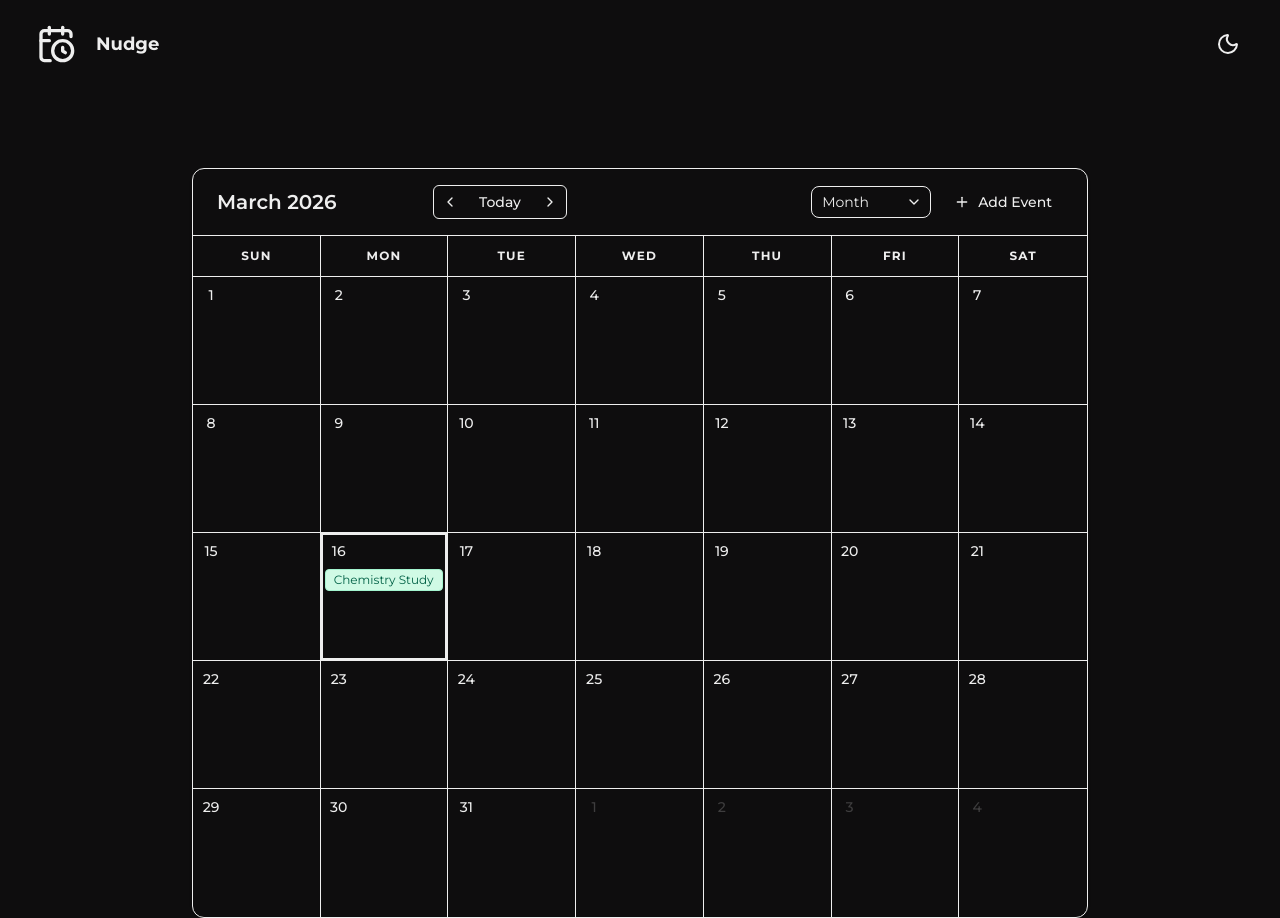
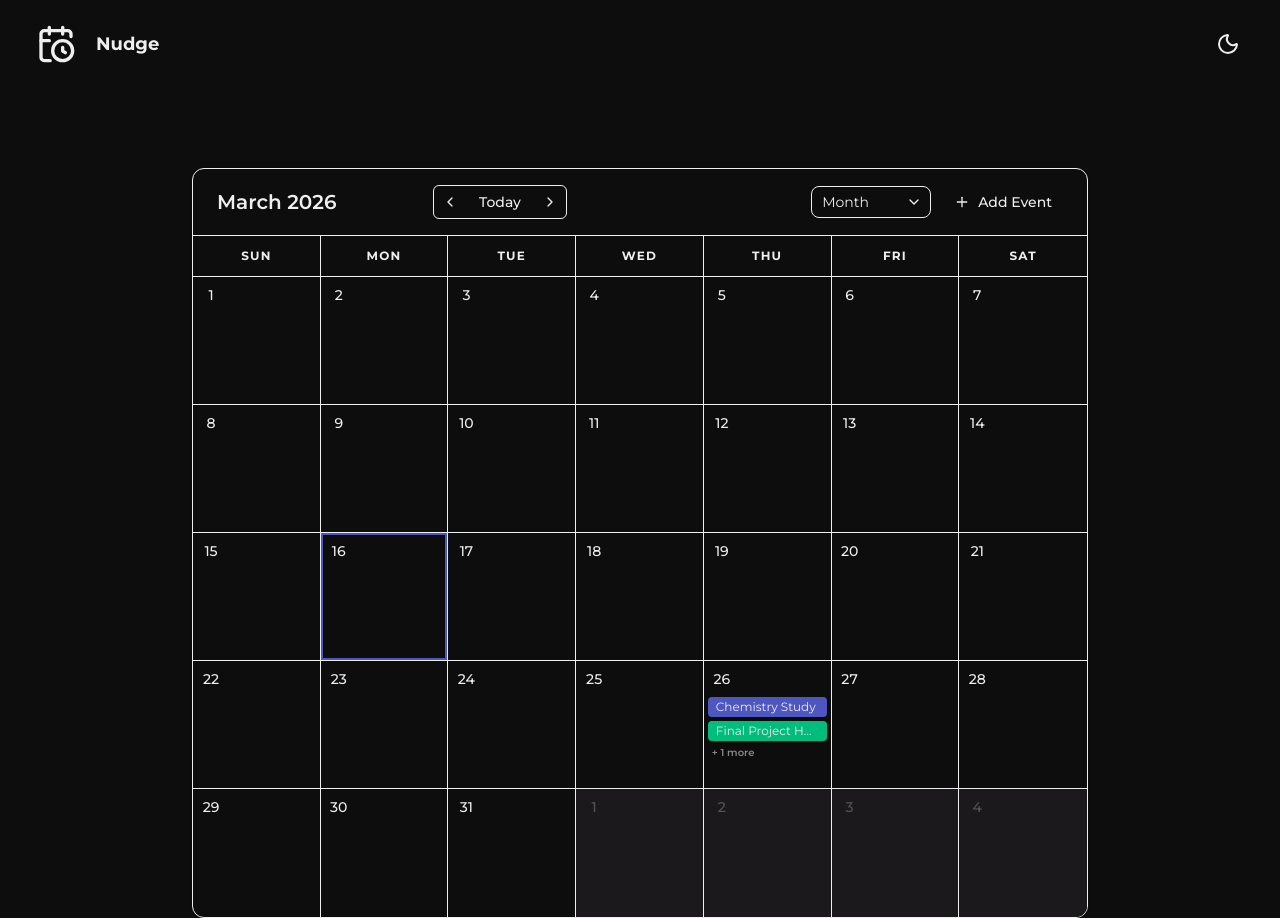
Before and after one commit to cheesyriver/nudge-calendar, a Next.js app: page / in a window 1280 px wide. Built offline with nearby package versions, Linux system fonts and the light colour scheme.

Commit message:
Added day view, edited event to include an end time.

```diff
--- a/components/calendar/Calendar.tsx
+++ b/components/calendar/Calendar.tsx
@@ -1,31 +1,43 @@
 'use client';
 
 import { useState } from 'react';
-import {
-  addMonths, subMonths, addWeeks, subWeeks,
-  addDays, subDays, startOfToday,
-} from 'date-fns';
+import { addMonths, subMonths, addWeeks, subWeeks, addDays, subDays, startOfToday } from 'date-fns';
 import { CalendarTop } from './CalendarTop';
 import { MonthView } from './month view/MonthView';
 import { CalendarEvent } from './month view/Day';
 import { WeekView } from './week view/WeekView';
+import { DayView } from './day view/DayView';
 
 export function Calendar() {
   const [view, setView] = useState('month');
   const [currentDate, setCurrentDate] = useState(startOfToday());
 
-  // Placeholder for events state. REPLACE WITH FIREBASE DATA LATER!
   const [events] = useState<CalendarEvent[]>([
     {
       id: '1',
       title: 'Chemistry Study',
-      start: new Date(),
-      color: 'bg-emerald-100 border-emerald-200 text-emerald-800'
+      start: new Date(2026, 2, 26, 8, 0),
+      end: new Date(2026, 2, 26, 10, 30),
+      color: 'bg-(--accent-color) border-none'
+    },
+    {
+      id: '2',
+      title: 'Final Project Hackathon',
+      start: new Date(2026, 2, 26, 12, 30),
+      end: new Date(2026, 2, 26, 15, 30),
+      color: 'bg-emerald-500 border-none'
+    },
+    {
+      id: '3',
+      title: 'Final Project Hackathon',
+      start: new Date(2026, 2, 26, 18, 30),
+      end: new Date(2026, 2, 26, 23, 59),
+      color: 'bg-(--accent-color) border-none'
     },
   ]);
 
   const handleNavigate = (direction: 'prev' | 'next') => {
-    const actions: Record<string, Function> = {
+    const actions: Record<string, (date: Date, amount: number) => Date> = {
       month: direction === 'next' ? addMonths : subMonths,
       week: direction === 'next' ? addWeeks : subWeeks,
       day: direction === 'next' ? addDays : subDays,
@@ -35,11 +47,12 @@ export function Calendar() {
 
   const handleDateClick = (date: Date) => {
     console.log("Opening event creator for:", date);
-    // Trigger your Gemini Dialog or Add Event Modal
   };
 
   return (
-    <div className="flex flex-col h-full w-full max-w-4xl border rounded-xl overflow-hidden bg-background shadow-sm">
+    <div
+      className="flex flex-col h-full w-full max-w-4xl border border-(--primary-text) rounded-xl overflow-hidden bg-background shadow-sm"
+    >
       <CalendarTop
         currentDate={currentDate}
         view={view}
@@ -50,7 +63,7 @@ export function Calendar() {
         onAddEvent={() => console.log("Open Gemini AI Assistant")}
       />
 
-      <div className="flex-1 overflow-y-auto">
+      <div className="flex-1 min-h-0">
         {view === 'month' && (
           <MonthView
             currentDate={currentDate}
@@ -60,7 +73,17 @@ export function Calendar() {
         )}
 
         {view === 'week' && (
-          <WeekView currentDate={currentDate} events={events} />
+          <WeekView
+            currentDate={currentDate}
+            events={events}
+          />
+        )}
+
+        {view === 'day' && (
+          <DayView
+            currentDate={currentDate}
+            events={events}
+          />
         )}
       </div>
     </div>
--- /dev/null
+++ b/components/calendar/day view/DayView.tsx
@@ -0,0 +1,134 @@
+'use client';
+
+import {
+  format,
+  isSameDay,
+  startOfDay,
+  endOfDay,
+  differenceInMinutes,
+  max,
+  min
+} from "date-fns";
+import { ScrollArea } from "@/components/ui/scroll-area";
+import { cn } from "@/lib/utils";
+
+import { CalendarEvent } from '../month view/Day';
+
+interface DayViewProps {
+  currentDate: Date;
+  events: CalendarEvent[];
+}
+
+export function DayView({ currentDate, events }: Readonly<DayViewProps>) {
+  const hours = Array.from({ length: 24 }, (_, i) => i);
+
+  const dayStart = startOfDay(currentDate);
+  const dayEnd = endOfDay(currentDate);
+
+  // Filter events that overlap with this specific day
+  const dayEvents = events.filter(e => {
+    return e.start <= dayEnd && e.end >= dayStart;
+  });
+
+  return (
+    <div className="flex flex-col h-170 bg-background overflow-hidden border rounded-xl border-(--border-color)">
+
+      {/* 1. Header */}
+      <div className="flex flex-none border-b p-4 items-center justify-between border-(--border-color)">
+        <div className="flex flex-col text-left">
+          <h2 className="text-lg font-bold text-(--primary-text)">
+            {format(currentDate, "EEEE")}
+          </h2>
+          <p className="text-sm text-muted-foreground">
+            {format(currentDate, "MMMM do, yyyy")}
+          </p>
+        </div>
+
+        {isSameDay(currentDate, new Date()) && (
+          <span className="px-3 py-1 rounded-full bg-(--accent-color) text-white text-xs font-bold">
+            Today
+          </span>
+        )}
+      </div>
+
+      {/* 2. Scrollable Body */}
+      <ScrollArea className="flex-1 w-full h-full overflow-y-auto">
+        <div className="flex items-start">
+
+          {/* Hours Column */}
+          <div className="w-20 shrink-0 flex flex-col">
+            {hours.map((hour) => (
+              <div key={hour} className="h-20 relative border-r border-(--border-color)">
+                <span className="absolute -top-2 right-3 text-[11px] font-semibold text-muted-foreground uppercase">
+                  {hour === 0 ? "" : format(new Date().setHours(hour, 0, 0, 0), "h a")}
+                </span>
+              </div>
+            ))}
+          </div>
+
+          {/* Detailed Grid */}
+          <div className="relative flex-1 h-full min-h-480">
+            {/* Background Grid Lines */}
+            {hours.map((hour) => (
+              <div
+                key={hour}
+                className="h-20 border-b transition-colors hover:bg-(--opaque-color)"
+                style={{ borderColor: 'var(--border-color)' }}
+              />
+            ))}
+
+            {/* Absolute Positioned Events */}
+            {dayEvents.map((event) => {
+              // Stops Events going off page (Clamp)
+              const visualStart = max([event.start, dayStart]);
+              const visualEnd = min([event.end, dayEnd]);
+
+              // Calculate Top offset based on clamped start
+              const startHour = visualStart.getHours();
+              const startMinutes = visualStart.getMinutes();
+              const top = (startHour * 80) + (startMinutes / 60 * 80);
+
+              // Calculate Height based on clamped duration
+              const durationInMinutes = differenceInMinutes(visualEnd, visualStart);
+              const height = (durationInMinutes / 60) * 80;
+
+              return (
+                <div
+                  key={event.id}
+                  className={cn(
+                    "absolute left-4 right-10 rounded-lg p-4 border shadow-md transition-all",
+                    event.color || "bg-(--accent-color) text-white border-white/10"
+                  )}
+                  style={{
+                    top: `${top}px`,
+                    height: `${height}px`,
+                    minHeight: '20px',
+                    zIndex: 10
+                  }}
+                >
+                  <div className="flex justify-between items-start overflow-hidden">
+                    <p className="font-bold text-sm sm:text-base truncate leading-tight">
+                      {event.title}
+                    </p>
+                    <span className="text-xs opacity-80 uppercase ml-2 whitespace-nowrap">
+                      {format(event.start, "h:mm a")} - {format(event.end, "h:mm a")}
+                    </span>
+                  </div>
+
+                  {/* Event details - only shows if block is tall enough */}
+                  {height > 50 && (
+                    <p className="text-xs mt-1 opacity-80 line-clamp-1">
+                      {isSameDay(event.start, event.end)
+                        ? "Single Day Event"
+                        : "Multi-day Event"}
+                    </p>
+                  )}
+                </div>
+              );
+            })}
+          </div>
+        </div>
+      </ScrollArea>
+    </div>
+  );
+}
--- a/components/calendar/month view/Day.tsx
+++ b/components/calendar/month view/Day.tsx
@@ -1,14 +1,14 @@
 'use client';
 
-import React, { useMemo } from 'react';
-import { isToday, isSameDay, startOfDay, format } from 'date-fns';
+import { useMemo } from 'react';
+import { isToday, startOfDay, format, isWithinInterval } from 'date-fns';
 import { cn } from "@/lib/utils";
 
-// Types for events - adjust based future firebase schema - DONT FORGET
 export interface CalendarEvent {
   id: string;
   title: string;
   start: Date;
+  end: Date;
   color?: string;
 }
 
@@ -22,47 +22,80 @@ interface DayProps {
 const MAX_VISIBLE_EVENTS = 2;
 
 export function Day({ date, isCurrentMonth, events, onClick }: Readonly<DayProps>) {
-  // Filter events for this specific day
+  // Checks if the current date is between the start and end of the event
   const dayEvents = useMemo(() => {
-    return events.filter((event) => isSameDay(startOfDay(event.start), startOfDay(date)));
+    const dayStart = startOfDay(date);
+
+    return events.filter((event) => {
+      const eventStart = startOfDay(event.start);
+      const eventEnd = startOfDay(event.end);
+
+      return isWithinInterval(dayStart, {
+        start: eventStart,
+        end: eventEnd
+      });
+    });
   }, [events, date]);
 
   const extraEventsCount = dayEvents.length - MAX_VISIBLE_EVENTS;
 
   return (
-    <button type="button" onClick={() => onClick(date)} className={cn("group relative flex flex-col items-stretch h-32 p-1 transition-all outline-none", "border-r nth-[7n]:border-r-0", "border-b nth-last-[-n+7]:border-b-0", "hover:cursor-pointer")}>
+    <button
+      type="button"
+      onClick={() => onClick(date)}
+      className={cn(
+        "group relative flex flex-col items-stretch h-32 p-1 transition-all outline-none",
+        "border-r nth-[7n]:border-r-0",
+        "border-b nth-last-[-n+7]:border-b-0",
+        "hover:cursor-pointer",
+        isCurrentMonth ? "bg-background" : "bg-(--base-variant)"
+      )}
+    >
       {/* Day Number */}
       <div className="flex justify-start mb-1">
-        <span className={cn("flex items-center justify-center w-7 h-7 text-sm font-medium rounded-full transition-colors", isCurrentMonth ? "text-foreground":"text-(--opaque-color)")}>
+        <span className={cn(
+          "flex items-center justify-center w-7 h-7 text-sm font-medium rounded-full transition-colors",
+          isCurrentMonth ? "text-(--primary-text)" : "text-(--secondary-text) opacity-30"
+        )}>
           {format(date, 'd')}
         </span>
       </div>
 
       {/* Events List */}
       <div className="flex flex-col gap-1 overflow-hidden text-left w-full">
-        {dayEvents.slice(0, MAX_VISIBLE_EVENTS).map((event) => (
+        {dayEvents.slice(0, MAX_VISIBLE_EVENTS).map((event) => {
+
+          return (
             <div
               key={event.id}
               className={cn(
-              "px-2 py-0.5 text-[10px] sm:text-xs rounded border truncate w-full shadow-sm",
-              event.color || "bg-blue-100 border-blue-200 text-blue-800 dark:bg-blue-900/30 dark:text-blue-300"
+                "px-2 py-0.5 text-[10px] sm:text-xs border truncate w-full shadow-sm",
+                "rounded",
+                event.color,
+                !isCurrentMonth && "opacity-50"
               )}
             >
               {event.title}
             </div>
-        ))}
+          );
+        })}
 
         {extraEventsCount > 0 && (
-          <p className="px-1 text-[10px] font-semibold text-(--opaque-color)">
+          <p className="px-1 text-[10px] font-semibold text-(--secondary-text) opacity-60">
             + {extraEventsCount} more
           </p>
         )}
       </div>
 
       {/* Visual Indicator for Current Day */}
-      {isToday(date) && (
-        <div className="absolute inset-0 border-2 border-primary/10" />
+      {isToday(date) && isCurrentMonth && (
+        <div className="absolute inset-0 border-2 border-(--accent-color) pointer-events-none" />
       )}
     </button>
   );
 }
+
+// Helper needed for the mapping check
+function isSameDay(d1: Date, d2: Date) {
+  return d1.getTime() === d2.getTime();
+}
--- a/components/calendar/week view/WeekView.tsx
+++ b/components/calendar/week view/WeekView.tsx
@@ -5,7 +5,11 @@ import {
   addDays,
   format,
   isSameDay,
-  startOfDay
+  startOfDay,
+  endOfDay,
+  differenceInMinutes,
+  max,
+  min
 } from "date-fns";
 import { ScrollArea } from "@/components/ui/scroll-area";
 import { cn } from "@/lib/utils";
@@ -25,6 +29,7 @@ export function WeekView({ currentDate, events }: Readonly<WeekViewProps>) {
   return (
     <div className="flex flex-col h-170 bg-background overflow-hidden">
 
+      {/* 1. Header */}
       <div className="flex flex-none border-b" style={{ borderColor: 'var(--border-color)' }}>
         <div className="w-16 shrink-0" />
         <div
@@ -58,7 +63,7 @@ export function WeekView({ currentDate, events }: Readonly<WeekViewProps>) {
             {hours.map((hour) => (
               <div key={hour} className="h-20 relative">
                 <span className="absolute -top-2 right-2 text-[10px] font-medium text-muted-foreground uppercase">
-                  {hour === 0 ? "" : format(new Date().setHours(hour), "h a")}
+                  {hour === 0 ? "" : format(new Date().setHours(hour, 0, 0, 0), "h a")}
                 </span>
               </div>
             ))}
@@ -70,7 +75,11 @@ export function WeekView({ currentDate, events }: Readonly<WeekViewProps>) {
             style={{ borderColor: 'var(--border-color)'}}
           >
             {weekDays.map((day) => {
-              const dayEvents = events.filter(e => isSameDay(startOfDay(e.start), day));
+              const dayStart = startOfDay(day);
+              const dayEnd = endOfDay(day);
+
+              // Filter events that overlap with this specific day of the week
+              const dayEvents = events.filter(e => e.start <= dayEnd && e.end >= dayStart);
 
               return (
                 <div key={day.toString()} className="relative h-full min-h-480">
@@ -85,25 +94,37 @@ export function WeekView({ currentDate, events }: Readonly<WeekViewProps>) {
 
                   {/* Absolute Positioned Events */}
                   {dayEvents.map((event) => {
-                    const startHour = event.start.getHours();
-                    const startMinutes = event.start.getMinutes();
+                    // Stops Events going off page (Clamp)
+                    const visualStart = max([event.start, dayStart]);
+                    const visualEnd = min([event.end, dayEnd]);
+
+                    const startHour = visualStart.getHours();
+                    const startMinutes = visualStart.getMinutes();
                     const top = (startHour * 80) + (startMinutes / 60 * 80);
+
+                    const durationInMinutes = differenceInMinutes(visualEnd, visualStart);
+                    const height = (durationInMinutes / 60) * 80;
 
                     return (
                       <div
                         key={event.id}
                         className={cn(
-                          "absolute left-1 right-1 rounded-md p-2 text-xs border shadow-sm transition-all hover:brightness-95",
+                          "absolute left-0.5 right-0.5 rounded-md p-1.5 text-[10px] border shadow-sm transition-all hover:brightness-95 overflow-hidden",
                           event.color || "bg-(--accent-color) text-white border-white/10"
                         )}
                         style={{
                           top: `${top}px`,
-                          height: '60px',
+                          height: `${height}px`,
+                          minHeight: '20px',
                           zIndex: 10
                         }}
                       >
                         <p className="font-bold truncate leading-tight">{event.title}</p>
-                        <p className="opacity-80 text-[10px]">{format(event.start, "h:mm a")}</p>
+                        {height > 40 && (
+                           <p className="opacity-80 text-[9px] truncate">
+                             {format(event.start, "h:mm a")}
+                           </p>
+                        )}
                       </div>
                     );
                   })}
```
Lines whose indentation alone changed are shown as unchanged.
